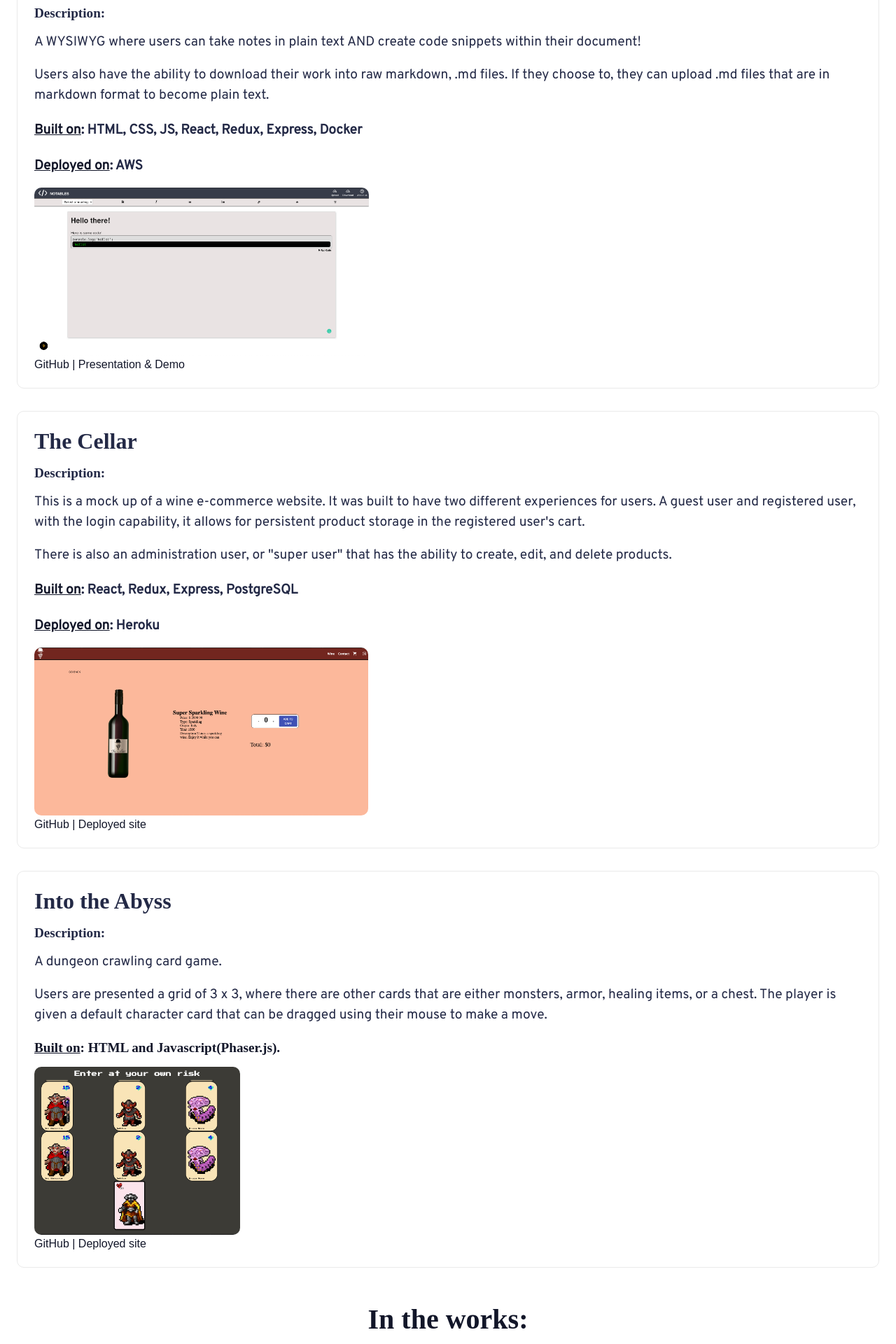
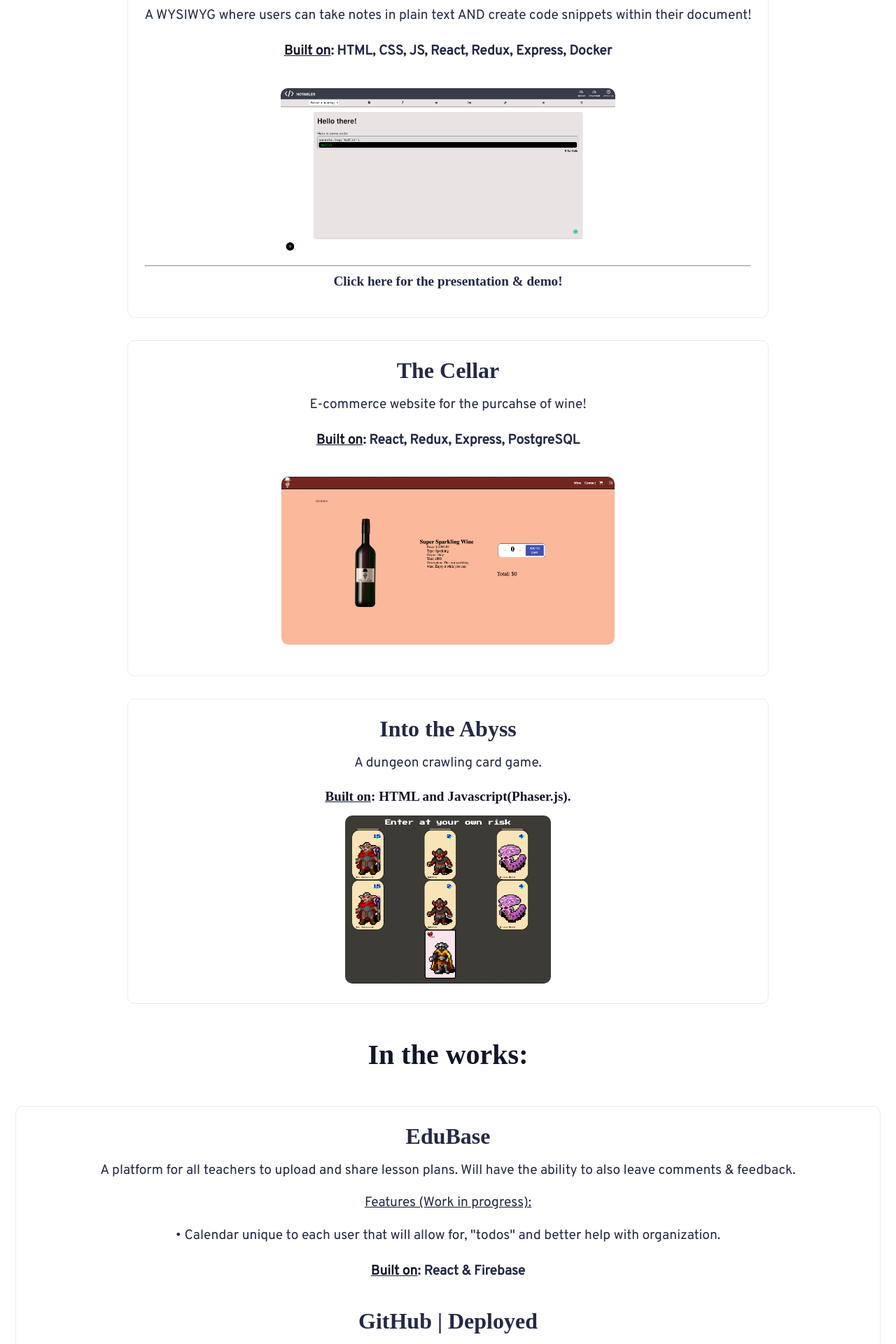
Before and after one commit to Mleng89/portfolio, a Next.js app: page /projects in a window 1280 px wide. Shown: the part 280-2200 px from the top of the page at 70% size. Built offline with nearby package versions, Linux system fonts and the light colour scheme; a web font is replaced by a local one.

Commit message:
Feat: Added on hover blur effect

```diff
--- a/pages/projects.js
+++ b/pages/projects.js
@@ -1,6 +1,5 @@
 import Head from 'next/head';
 import Link from 'next/link';
-import Image from 'next/image';
 import Layout from './layout';
 export default function projects() {
   return (
@@ -16,20 +15,13 @@ export default function projects() {
             rel="stylesheet"
           />
           <div className="container">
-            <h1>My Projects:</h1>
+            <h1>Selected Projects:</h1>
             <div className="project_container">
               <div className="card">
                 <h3>Notables</h3>
-                <h4>Description:</h4>
                 <p>
                   A WYSIWYG where users can take notes in plain text AND create
                   code snippets within their document!
-                </p>
-                <br />
-                <p>
-                  Users also have the ability to download their work into raw
-                  markdown, .md files. If they choose to, they can upload .md
-                  files that are in markdown format to become plain text.
                 </p>
                 <h4>
                   <br />
@@ -40,19 +32,22 @@ export default function projects() {
                     </p>
                   </b>
                   <br />
-                  <p>
-                    <u>Deployed on</u>: AWS
-                  </p>
                 </h4>
-                <img src="/notables.png" />
+                <a
+                  href="https://github.com/2011-libra/notables"
+                  target="_blank"
+                  rel="noreferrer"
+                >
+                  <img className="image_pointer" src="/notables.png" />
+                </a>
                 <br />
-                <Link href="https://github.com/2011-libra/notables">
-                  <a>GitHub</a>
-                </Link>{' '}
-                | {''}
+                <h4>
+                  <hr />
+
                   <Link href="https://youtu.be/cvxI8c0_3U4">
-                  <a>Presentation & Demo</a>
+                    <a>Click here for the presentation & demo!</a>
                   </Link>
+                </h4>
                 {/* | {''}
                 <Link href="http://3.128.61.184:8080/">
                   <a>Deployed Site</a>
@@ -60,67 +55,51 @@ export default function projects() {
               </div>
               <div className="card">
                 <h3>The Cellar</h3>
-                <h4>Description:</h4>
-                <p>
-                  This is a mock up of a wine e-commerce website. It was built
-                  to have two different experiences for users. A guest user and
-                  registered user, with the login capability, it allows for
-                  persistent product storage in the registered user's cart.
-                </p>
-                <br />
-                <p>
-                  There is also an administration user, or "super user" that has
-                  the ability to create, edit, and delete products.
-                </p>
+                <p>E-commerce website for the purcahse of wine!</p>
+
                 <h4>
                   <br />
                   <b>
                     <p>
-                      {' '}
                       <u>Built on</u>: React, Redux, Express, PostgreSQL
                     </p>
                   </b>
                   <br />
-                  <p>
-                    <u>Deployed on</u>: Heroku
-                  </p>
                 </h4>
-                <img src="/thecellar.png" />
+                <a
+                  href="https://thecellar.herokuapp.com/"
+                  target="_blank"
+                  rel="noreferrer"
+                >
+                  <img src="/thecellar.png" className="image_pointer" />
+                </a>
                 <br />
-                <Link href="https://github.com/Team-Kappa/GraceShopper">
-                  <a>GitHub</a>
-                </Link>{' '}
-                | {''}
-                <Link href="https://thecellar.herokuapp.com/">
-                  <a>Deployed site</a>
-                </Link>
+                <h3></h3>
               </div>
               <div className="card">
                 <h3>Into the Abyss</h3>
-                <h4>Description:</h4>
                 <p>A dungeon crawling card game.</p>
-                <br />
-                <p>
+
+                {/* <p>
                   Users are presented a grid of 3 x 3, where there are other
                   cards that are either monsters, armor, healing items, or a
                   chest. The player is given a default character card that can
                   be dragged using their mouse to make a move.
-                </p>
+                </p> */}
                 <h4>
                   <br />
                   <b>
                     <u>Built on</u>: HTML and Javascript(Phaser.js).
                   </b>
                 </h4>
-                <img src="/IntoTheAbyss.png" />
+                <a
+                  href="https://mleng89.github.io/Stackathon/"
+                  target="_blank"
+                  rel="noreferrer"
+                >
+                  <img src="/IntoTheAbyss.png" className="image_pointer" />
+                </a>
                 <br />
-                <Link href="https://github.com/Mleng89/Stackathon">
-                  <a>GitHub</a>
-                </Link>{' '}
-                | {''}
-                <Link href="https://mleng89.github.io/Stackathon/">
-                  <a>Deployed site</a>
-                </Link>
               </div>
             </div>
           </div>
@@ -129,13 +108,14 @@ export default function projects() {
             {/* Edubase */}
             <div className="card">
               <h3>EduBase</h3>
-              <h4>Description:</h4>
               <p>
                 A platform for all teachers to upload and share lesson plans.
                 Will have the ability to also leave comments & feedback.
               </p>
               <br />
+              <u>
                 <p>Features (Work in progress):</p>
+              </u>
               <br />
               <p>
                 • Calendar unique to each user that will allow for, "todos" and
@@ -150,22 +130,28 @@ export default function projects() {
                 </b>
                 <br />
               </h4>
-
+              <h3>
                 <Link href="https://github.com/Mleng89/edubase">
                   <a>GitHub</a>
+                </Link>{' '}
+                | {''}
+                <Link href="https://github.com/Mleng89/edubase">
+                  <a>Deployed</a>
                 </Link>
+              </h3>
             </div>
             {/* Jobmates */}
             <div className="card">
               <h3>Jobmate</h3>
-              <h4>Description:</h4>
               <p>
                 To help frustrated job seekers actually filter jobs to tailor
                 their needs! This platform will help job searching easier and
                 more time efficent.
               </p>
               <br />
+              <u>
                 <p>Features (Work in progress):</p>
+              </u>
               <br />
               <p>
                 • In browser plug-in to remind users follow-up with job
@@ -180,6 +166,11 @@ export default function projects() {
                 </b>
                 <br />
               </h4>
+              <h3>
+                <Link href="https://github.com/kylejb/JobMate">
+                  <a>GitHub</a>
+                </Link>
+              </h3>
             </div>
           </div>
         </Layout>
@@ -229,20 +220,31 @@ export default function projects() {
 
         .card {
           margin: 1rem;
-          flex-basis: 45%;
+          flex-grow: 1;
+          flex-basis: 40%;
           padding: 1.5rem;
-          text-align: left;
           border: 1px solid #eaeaea;
           border-radius: 10px;
+          text-align: center;
         }
 
-        .card:hover,
-        .card:focus,
-        .card:active {
+        .project_container:hover .card:hover {
+          transform: scale(1);
+          filter: blur(0px);
+          opacity: 1;
           box-shadow: 0 2px 5px 0 rgba(0, 0, 0, 0.16),
             0 2px 10px 0 rgba(0, 0, 0, 0.12);
         }
+        .project_container:hover .card {
+          filter: blur(1px);
+          opacity: 0.5;
+          transform: scale(0.98);
+          box-shadow: none;
+        }
 
+        .image_pointer:hover {
+          border-color: #000;
+        }
         .card h3 {
           font-family: 'Chivo';
           margin: 0 0 1rem 0;
@@ -255,6 +257,7 @@ export default function projects() {
           font-size: 1.2rem;
           color: #232946;
         }
+
         .card p {
           font-family: 'Overpass';
           margin: 0;
```
Lines whose indentation alone changed are shown as unchanged.
